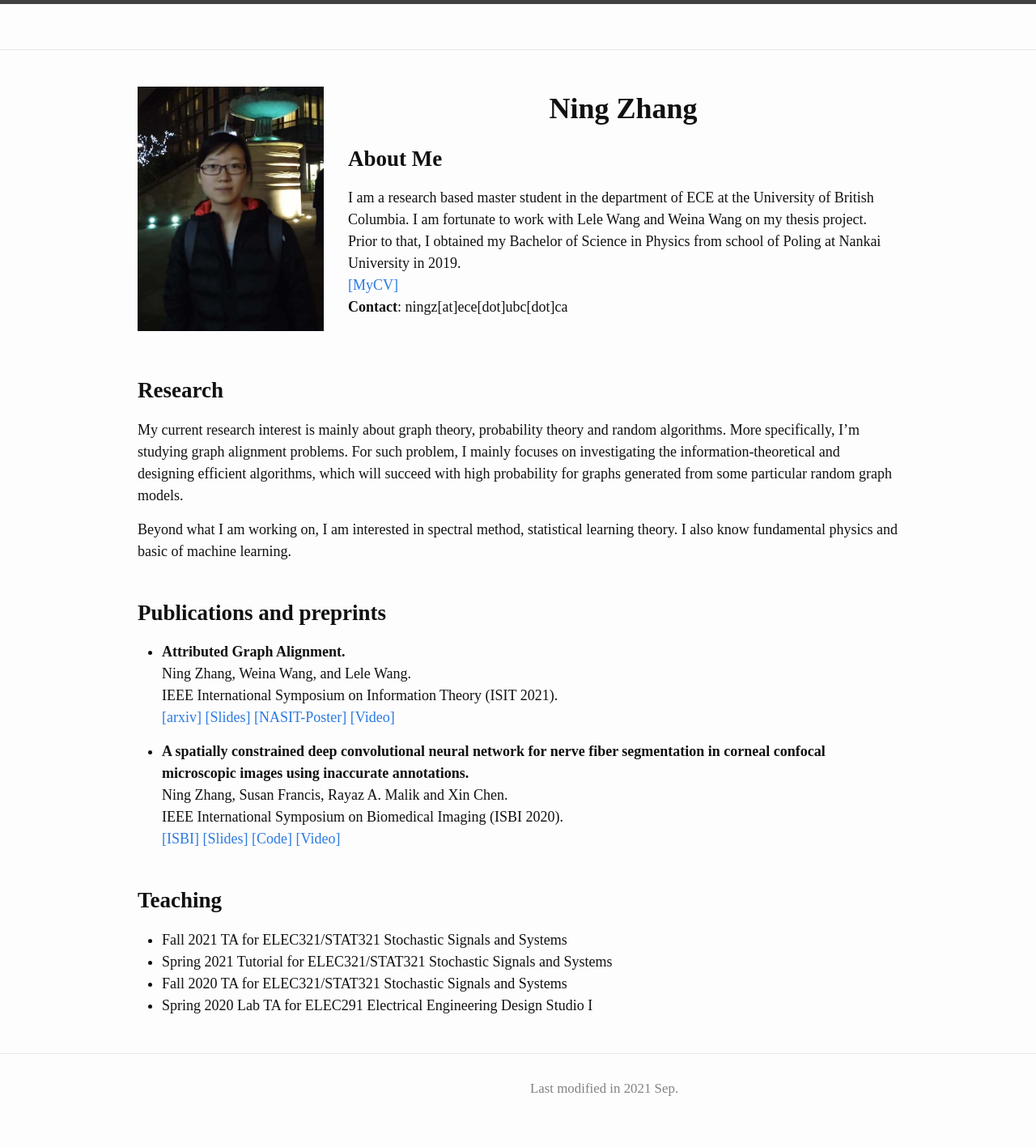
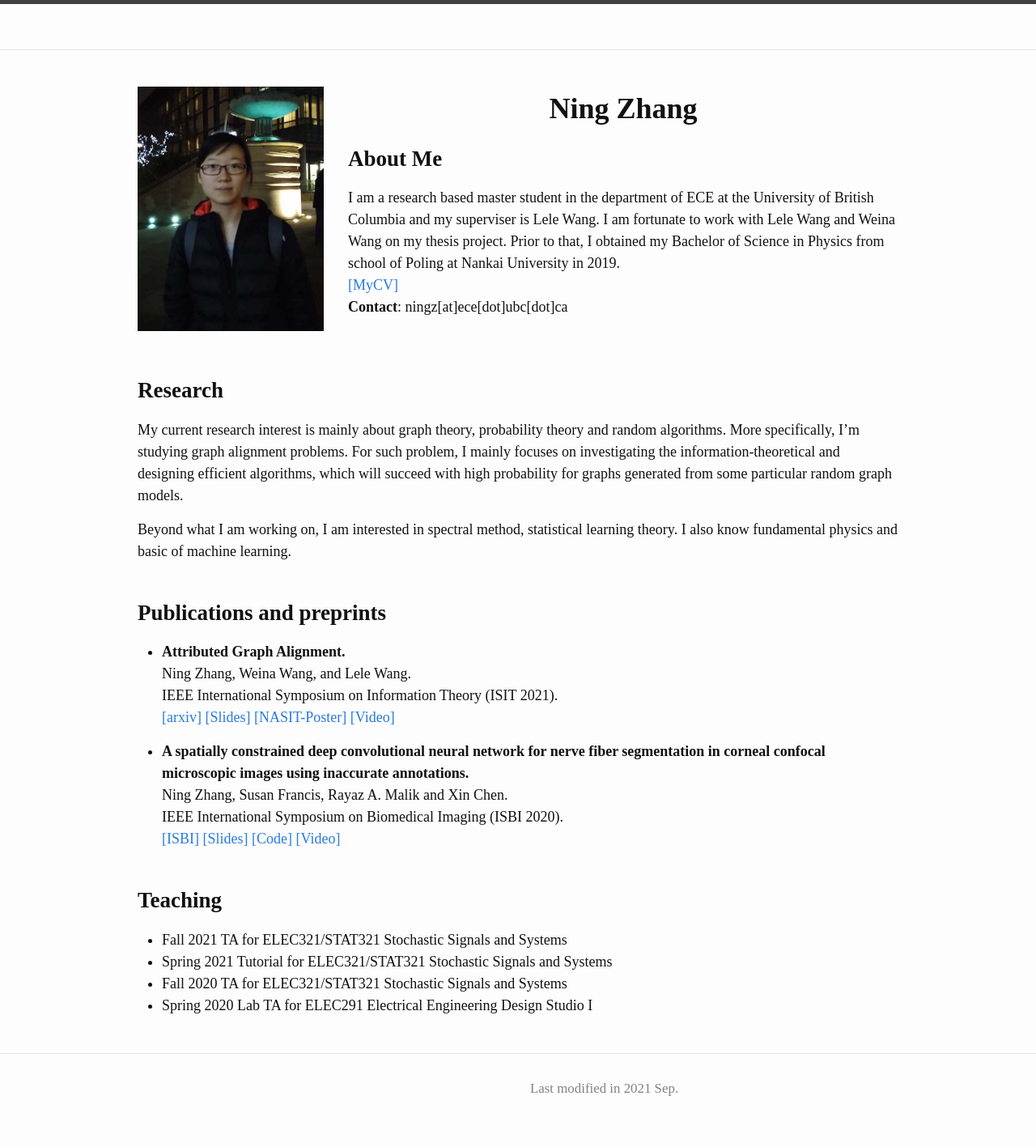
Before and after one commit to NingZhang-Git/NZ_website, a Jekyll site: the page built from index.md, in a window 1280 px wide. Shown: the whole page at 81% size. Built offline with Jekyll 4.4.1, drawn with Linux system fonts in a browser that asks for light colours.

Commit message:
Update index.md

```diff
--- a/index.md
+++ b/index.md
@@ -10,7 +10,7 @@ layout: home
 # <center> <b>Ning Zhang</b> </center>
 <!-- ### <center>Welcom to my personal webpage!</center> -->
 ## **About Me**
-I am a research based master student in the department of ECE at the University of British Columbia. I am fortunate to work with Lele Wang and Weina Wang on my thesis project. Prior to that, I obtained my Bachelor of Science in Physics from school of Poling at Nankai University in 2019.\
+I am a research based master student in the department of ECE at the University of British Columbia and my superviser is Lele Wang. I am fortunate to work with Lele Wang and Weina Wang on my thesis project. Prior to that, I obtained my Bachelor of Science in Physics from school of Poling at Nankai University in 2019.\
 [[MyCV]](assets/NingZhangCV.pdf)
 <br>
 **Contact**: ningz[at]ece[dot]ubc[dot]ca
```
